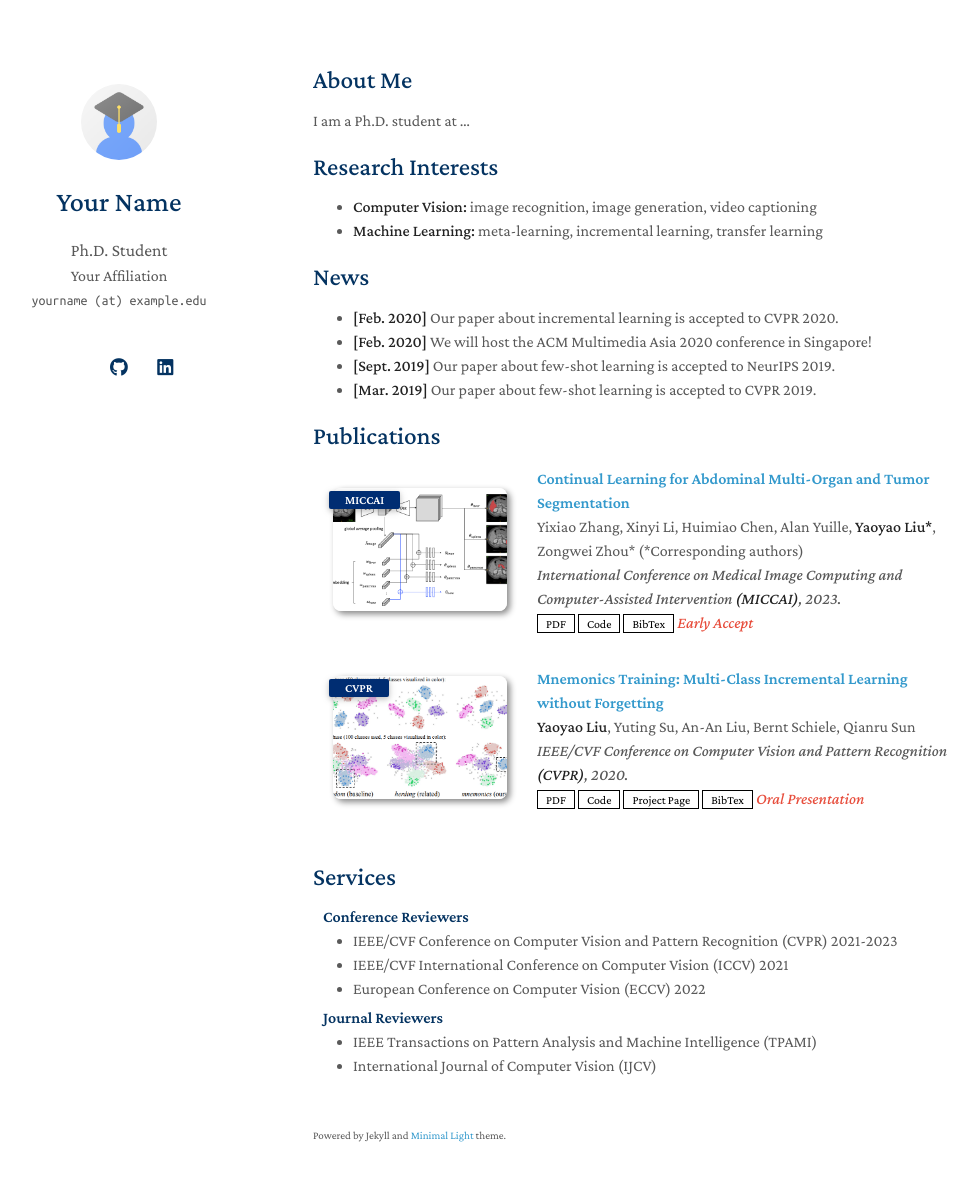
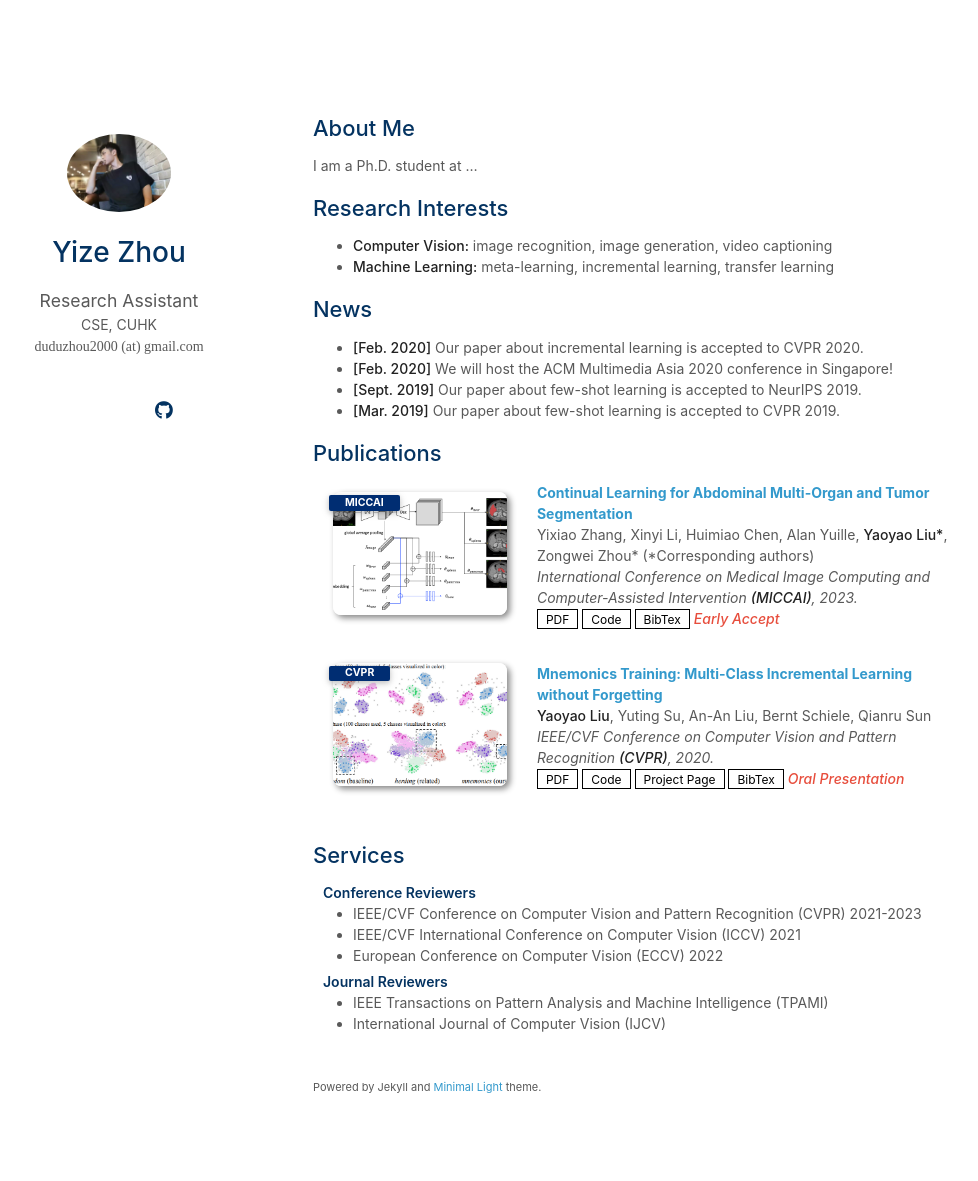
Before and after one commit to yize1203/yize1203.github.io, a Jekyll site: the page built from index.md, in a window 1280 px wide and 1216 px high. Shown: the top 1181 px of the window, without its empty margins (157-1135 px from the left). Built offline with Jekyll 4.4.1, drawn with Linux system fonts in a browser that asks for light colours; a style sheet for code colours, icons or effects is not loaded; our own code applies the rules of GitHub Pages for plain Markdown files.

Commit message:
Update homepage

```diff
--- a/_config.yml
+++ b/_config.yml
@@ -1,28 +1,28 @@
 # Basic Information
-title: Your Name
-position: Ph.D. Student
-affiliation: Your Affiliation
-email: yourname (at) example.edu
+title: Yize Zhou
+position: Research Assistant
+affiliation: CSE, CUHK
+email: duduzhou2000 (at) gmail.com
 
 # Search Engine Optimization (SEO)
 # The following information is used to improve the website traffic from search engines, e.g., Google.
-keywords: minimal light
-description: The Minimal Light is a simple and elegant jekyll theme for academic personal homepage.
-canonical: https://minimal-light-theme.yliu.me/
+keywords: AI for Science, Geometric Deep Learning, Generative Model, LLM Reasoning
+description: Homepage of Yize Zhou.
+canonical: https://yize1203.github.io/
 
 # Links
 # If you don't need one of them, you may delete the corresponding line.
-google_scholar: https://scholar.google.com/
+google_scholar: https://scholar.google.com/citations?hl=zh-CN&view_op=list_works&gmla=ACrTK9XfUQxW04pBb8KQgQD7xBbjthohHQAjeXUw4VT5-O40XjhL8b0JDIUshE9oApoe0Cc9tuWEj0g4js0Nc4X3JFi_Enw&user=hNK-z3MAAAAJ
 cv_link: assets/files/curriculum_vitae.pdf
-github_link: https://github.com/
-linkedin: https://www.linkedin.com/
-twitter: https://twitter.com/
+github_link: https://github.com/yize1203
+# linkedin: https://www.linkedin.com/
+# twitter: https://twitter.com/
 
 # Images (e.g., your profile picture and your website's favicon)
 # "favicon" and "favicon_dark" are used for the light and dark modes, respectively.
-avatar: ./assets/img/avatar.png
-favicon: ./assets/img/favicon.png
-favicon_dark: ./assets/img/favicon-dark.png
+avatar: ./assets/img/photo.jpg
+favicon: ./assets/img/favicon-1.png
+favicon_dark: ./assets/img/favicon-dark-1.png
 
 # Footnote
 # You may use the option to disable the footnote, "Powered by Jekyll and Minimal Light theme."
@@ -34,11 +34,11 @@ auto_dark_mode: true
 
 # Font
 # You can use this option to choose between Serif or Sans Serif fonts.
-font: "Serif" # or "Sans Serif"
+font: "Sans Serif" # or "Sans Serif"
 
 # Google Analytics ID
 # Please remove this if you don't use Google Analytics
-google_analytics: UA-111540567-4
+# google_analytics: UA-111540567-4
 
 # Use this project as a remote theme for GitHub Pages
 # See the guide here: https://docs.github.com/en/pages/setting-up-a-github-pages-site-with-jekyll/adding-a-theme-to-your-github-pages-site-using-jekyll
```
Also changed, not shown: assets/img/favicon-1.png (added), assets/img/favicon-dark-1.png (added), assets/img/photo.jpg (added).
